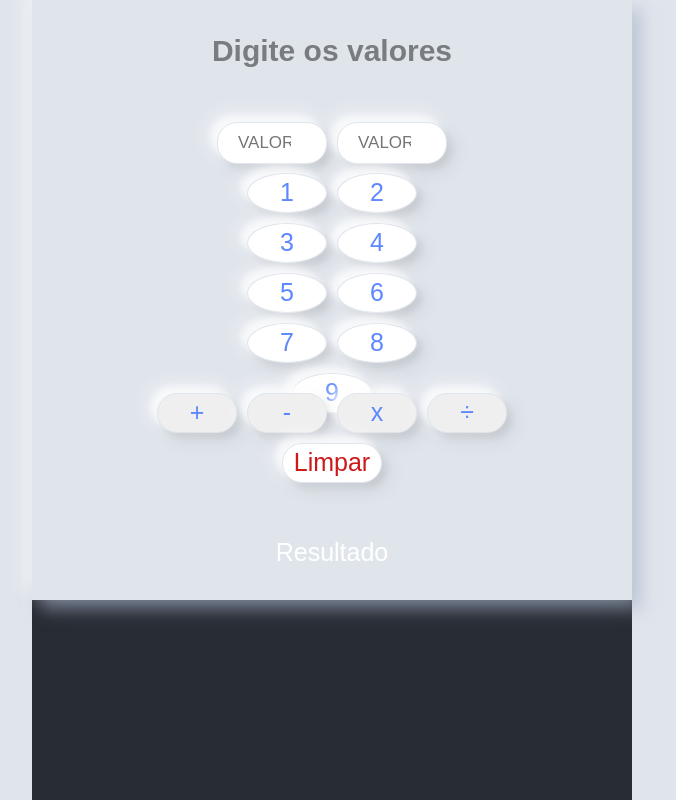
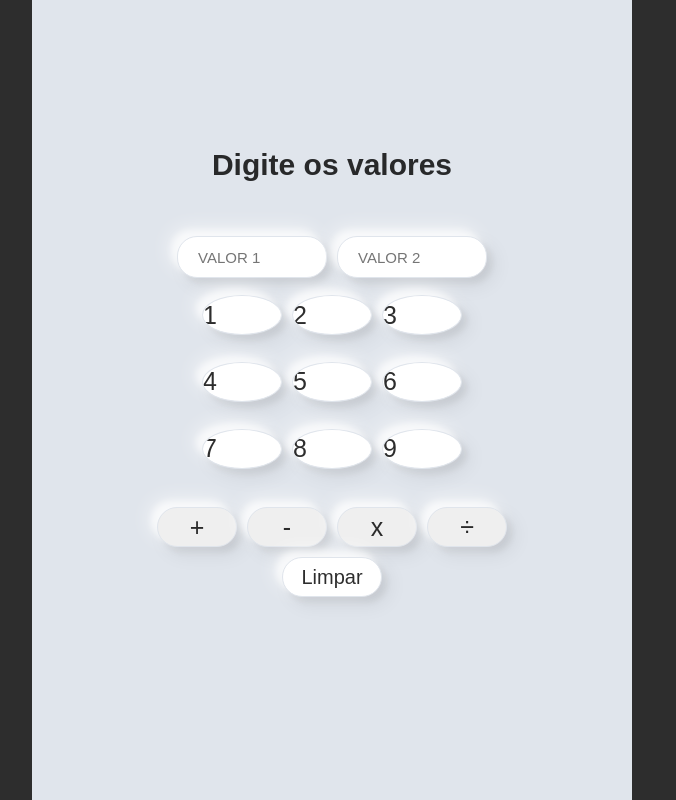
Before and after one commit to dududueedu/webCalculator, a React (Create React App) app in the folder calculator/: page / in a window 1280 px wide. Shown: the whole page, without its empty margins (308-984 px from the left). Built offline with nearby package versions, Linux system fonts and the light colour scheme.

Commit message:
visual design

```diff
--- a/calculator/src/App.css
+++ b/calculator/src/App.css
@@ -8,5 +8,4 @@
   text-align: center;
   min-height: 100vh;
   display: flex;
-  color: white;
 }
--- a/calculator/src/components/Dashboard.jsx
+++ b/calculator/src/components/Dashboard.jsx
@@ -13,15 +13,15 @@ function Dashboard () {
                     <input type="number" id="txt2" placeholder="VALOR 2" />
                 </div>
                 <div className="position-num-row">
-                    <input type="submit" onClick={add1} value="1" className="numeros num1"/>
-                    <input type="submit" onClick={add2} value="2" className="numeros num2"/>
-                    <input type="submit" onClick={add3} value="3" className="numeros num3"/>
-                    <input type="submit" onClick={add4} value="4" className="numeros num4"/>
-                    <input type="submit" onClick={add5} value="5" className="numeros num5"/>
-                    <input type="submit" onClick={add6} value="6" className="numeros num6"/>
-                    <input type="submit" onClick={add7} value="7" className="numeros num7"/>
-                    <input type="submit" onClick={add8} value="8" className="numeros num8"/>
-                    <input type="submit" onClick={add9} value="9" className="numeros num9"/>
+                    <input type="submit" onClick={add1} value="1" className="numeros"/>
+                    <input type="submit" onClick={add2} value="2" className="numeros"/>
+                    <input type="submit" onClick={add3} value="3" className="numeros"/>
+                    <input type="submit" onClick={add4} value="4" className="numeros"/>
+                    <input type="submit" onClick={add5} value="5" className="numeros"/>
+                    <input type="submit" onClick={add6} value="6" className="numeros"/>
+                    <input type="submit" onClick={add7} value="7" className="numeros"/>
+                    <input type="submit" onClick={add8} value="8" className="numeros"/>
+                    <input type="submit" onClick={add9} value="9" className="numeros"/>
                 </div>
                 <div className="position-row">
                     <input type="submit" onClick={somar} value="+" />
@@ -30,7 +30,7 @@ function Dashboard () {
                     <input type="submit" onClick={dividir} value="&#247;" />
                 </div>
                 <a href="index.html"><input type="reset" value="Limpar" /></a>
-                <div id="res">Resultado</div>
+                <div id="res"> </div>
             </div>
         )
 }
--- a/calculator/src/css/style.css
+++ b/calculator/src/css/style.css
@@ -1,41 +1,37 @@
+*{
+    margin: 0;
+    padding: 0;
+    box-sizing: border-box;
+}
 :root{
-	--background:#e0e5ec;
-	--gray:#797d7f;
+	--background: #e0e5ec;
+	--gray: #797d7f;
 }
-
-*{
-    margin:0;
-    padding:0;
-    box-sizing:border-box;
-}
-
 body{
-    display:flex;
-    flex-direction:column;
-    justify-content:center;
-    align-items:center;
+    display: flex;
+    flex-direction: column;
+    justify-content: center;
+    align-items: center;
     height: 100vh;
     overflow: hidden;
-    font-family:arial;
-    background-color:var(--background);
+    font-family: arial;
+    background-color: #000000d2;
 }
 
 .container{
-    display:flex;
-    flex-direction:column;
-    justify-content:center;
-    align-items:center;
-    background-color:var(--background);
-    height:600px;
-    width:600px;
-    box-shadow: 9px 9px 16px rgba(163, 177, 198, 0.6),
-    -9px -9px 16px rgba(255, 255, 255, 0.5);
+    display: flex;
+    flex-direction: column;
+    justify-content: center;
+    align-items: center;
+    background-color: var(--background);
+    height: 100vh;
+    width: 600px;
 }
 
 h3{
-    font-size:30px;
-    margin-bottom:50px;
-    color:var(--gray);
+    font-size: 30px;
+    margin-bottom: 50px;
+    color: #000000d2;
 }
 
 .position-row{
@@ -47,26 +43,24 @@ input{
     outline: none;
     border:1px solid var(--background);
     box-shadow:-8px -8px 20px 0px #fff9, -6px -6px 6px 0px #fff9, 8px 8px 20px #0001, 5px 5px 6px 0px #0001;
-
 }
 
 input[type=number]{
-    width:110px;
-    height:40px;
-    font-size:17px;
-    padding:20px;
-    margin:4px 5px;
-
+    width: 150px;
+    height: 40px;
+    font-size: 15px;
+    padding: 20px;
+    margin: 4px 5px;
 }
 
 .position-num-row{
-    display:flex;
+    display: flex;
     align-items: center;
     justify-content: center;
     flex-wrap: wrap;
-    width:220px;
-    height:200px;
-    margin-bottom:20px;
+    width: 300px;
+    height: 200px;
+    margin-bottom: 20px;
 }
 
 .numeros{
@@ -78,15 +72,12 @@ input[type=number]{
     height:50px;
     font-size:25px;
     border-radius:50%;
-    text-align: center;
-    cursor:pointer;
+    text-align: left;
     background-color:white;
     box-shadow:-8px -8px 20px 0px #fff9, -6px -6px 6px 0px #fff9, 8px 8px 20px #0001, 5px 5px 6px 0px #0001;
-	color:#5c87fe;
 }
 
 .numeros:active{
-	color:#5c87fe;
 	box-shadow: inset -8px -8px 20px #fff9, inset -5px -5px 6px #fff9, inset 8px 8px 20px #0003, inset 5px 5px 6px #0001;
 }
 
@@ -96,7 +87,7 @@ input[type=submit]{
     height:40px;
     margin:5px 5px;
     cursor:pointer;
-    color:#5c87fe;
+    color:#000000d2;
 }
 
 input[type=submit]:active{
@@ -105,12 +96,12 @@ input[type=submit]:active{
 }
 
 input[type=reset]{
-    font-size:25px;
-    width:100px;
-    height:40px;
-    margin:5px 5px;
-    cursor:pointer;
-    color:#cc1919;
+    font-size: 20px;
+    width: 100px;
+    height: 40px;
+    margin: 5px 5px;
+    cursor: pointer;
+    color: #000000d2;
     background-color: #fff;
 }
 input[type=reset]:active{
@@ -120,3 +111,8 @@ input[type=reset]:active{
     margin-top:50px;
     font-size:25px;
 }
+
+/*
+    box-shadow: 9px 9px 16px rgba(163, 177, 198, 0.6),
+    -9px -9px 16px rgba(255, 255, 255, 0.5);
+*/
```
